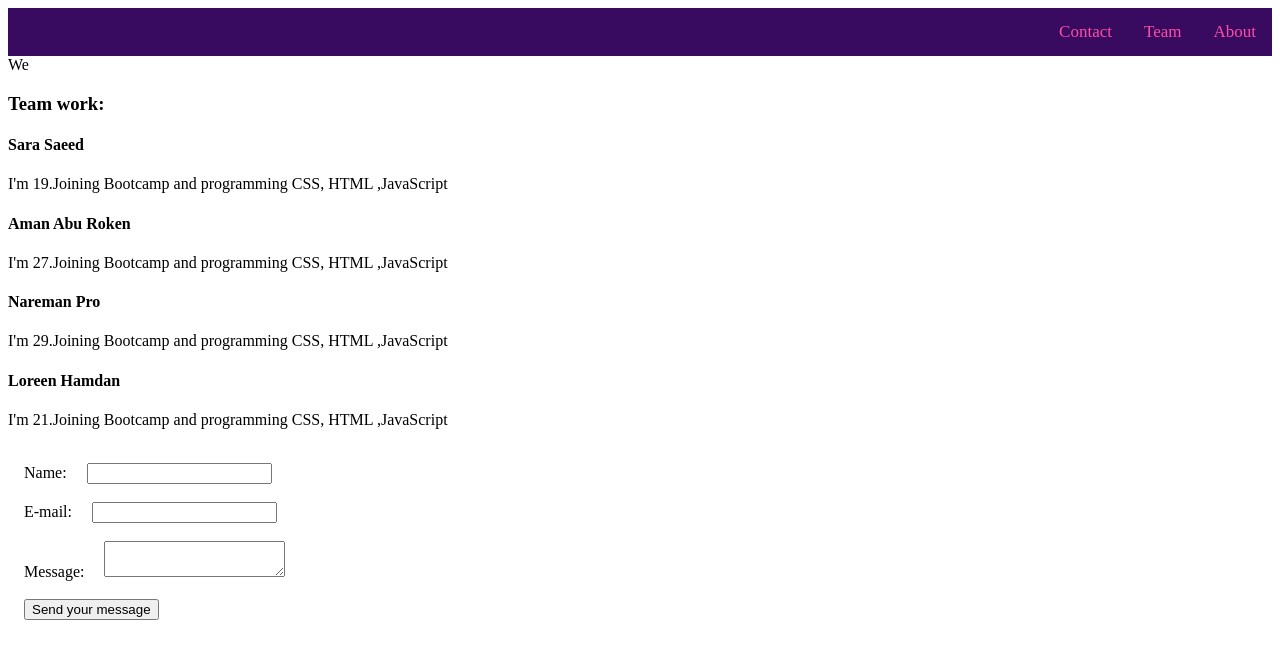
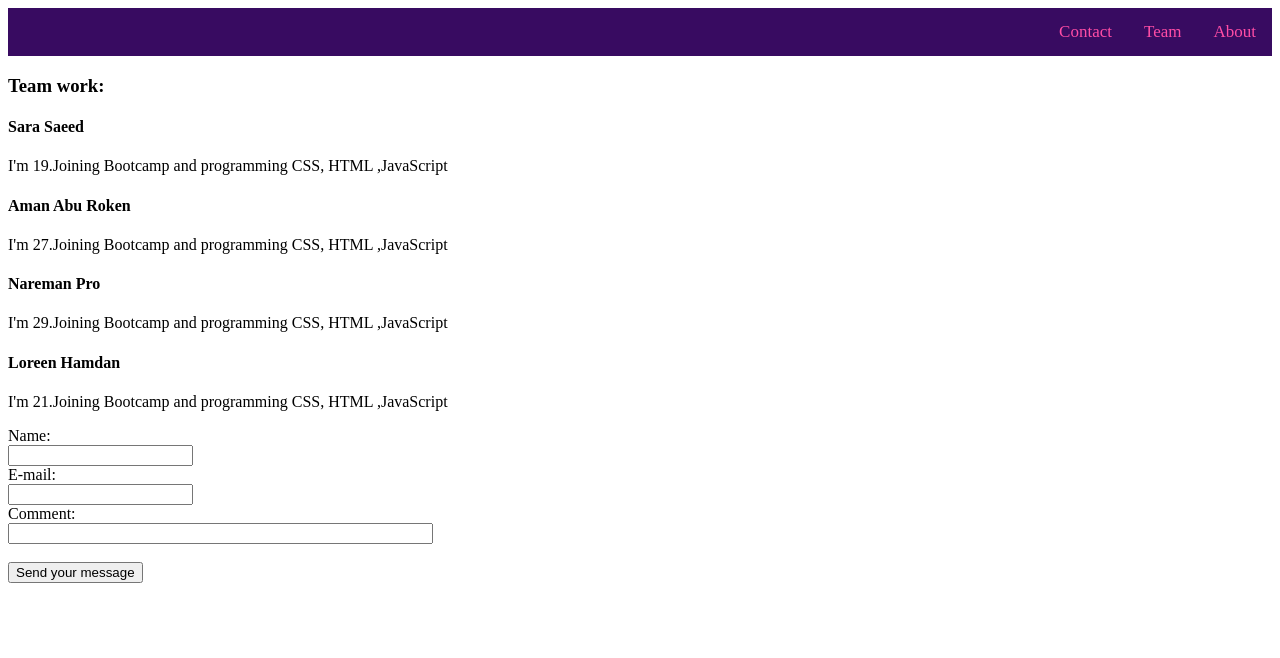
Before and after one commit to Loreen17/SuperDevelopers, a plain HTML site: page index.html in a window 1280 px wide. Drawn offline with Linux system fonts and the light colour scheme; files that its build step writes are made by us from their sources; files whose address does not match are found by name.

Commit message:
changing the form code

```diff
--- a/index.html
+++ b/index.html
@@ -8,14 +8,7 @@
         <a href="#">Team</a>
       <a href="#">Contact</a>
     </div>
-
        <title>SuperDevelopers</title>
-    <header>
-        We
-    </header>
-
-  </head>
-
       <body>
          <div id="teamwork">
         <h3>Team work: </h3>
@@ -28,24 +21,14 @@
    <h4>Loreen Hamdan</h4>
   <p>I'm 21.Joining Bootcamp and programming CSS, HTML ,JavaScript</p>
 </div>
-
-<form id="form-id" method="post">
-  <div>
-    <label for="name">Name:</label>
-    <input type="text" id="name" name="user_name">
-  </div>
-
-  <div>
-    <label for="mail">E-mail:</label>
-    <input type="email" id="mail" name="user_email">
-  </div>
-
-  <div>
-    <label for="msg">Message:</label>
-    <textarea id="msg" name="user_message"></textarea>
-  </div>
-
-  <div id="button">
-    <button id="submit" type="submit">Send your message</button>
-  </div>
+<form action="https://formspree.io/saeedsara141@gmail.com" method="POST" />
+Name:<br>
+<input type="text" name="name"><br>
+E-mail:<br>
+<input type="text" name="mail"><br>
+Comment:<br>
+<input type="text" name="comment" size="50"><br><br>
+<input type="submit" value="Send your message">
+</form>
 </body>
+</html>
```
Also changed, not shown: main.js (deleted, +0 -10 lines). Lines whose indentation alone changed are shown as unchanged.
